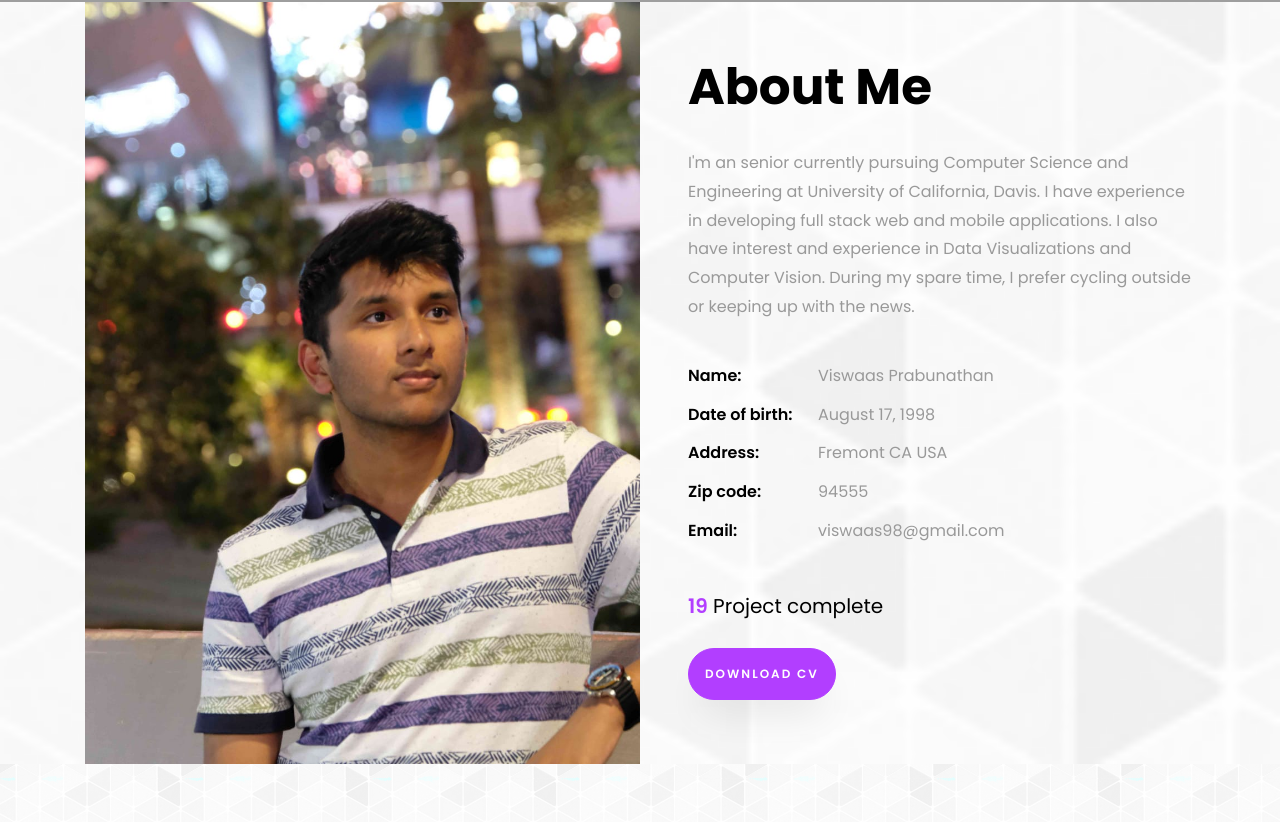
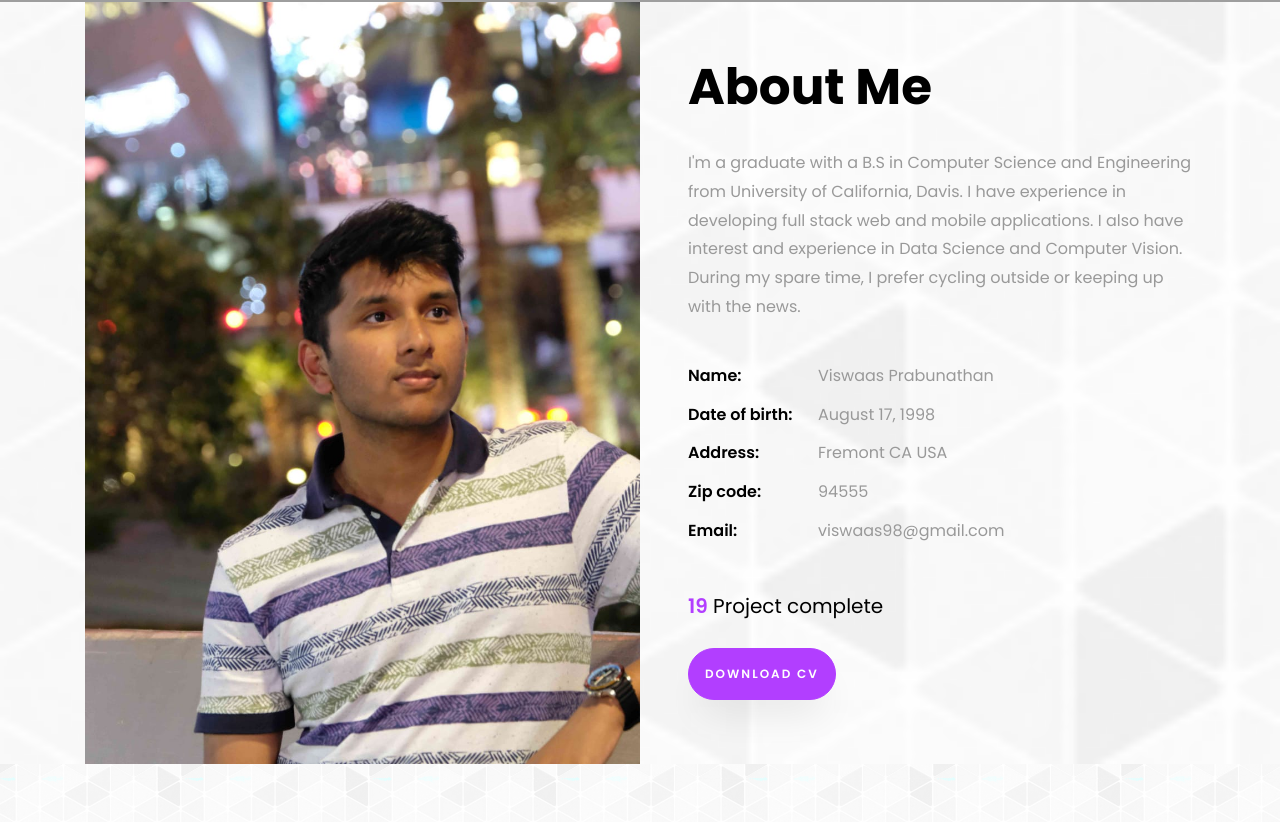
Before and after one commit to AuthorViswaas/portfolio_website, a plain HTML site: page index.html in a window 1280 px wide. Shown: the part 798-1620 px from the top of the page. Drawn offline with Linux system fonts and the light colour scheme; grey boxes are pictures that could not be loaded; files whose address does not match are found by name.

Commit message:
Edited after graduation

```diff
--- a/index.html
+++ b/index.html
@@ -85,7 +85,7 @@
 		          <div class="col-md-12 heading-section ftco-animate">
 		          	<h1 class="big">About</h1>
 		            <h2 class="mb-4">About Me</h2>
-		            <p>I'm an senior currently pursuing Computer Science and Engineering at University of California, Davis. I have experience in developing full stack web and mobile applications. I also have interest and experience in Data Visualizations and Computer Vision. During my spare time, I prefer cycling outside or keeping up with the news. </p>
+		            <p>I'm a graduate with a B.S in Computer Science and Engineering from University of California, Davis. I have experience in developing full stack web and mobile applications. I also have interest and experience in Data Science and Computer Vision. During my spare time, I prefer cycling outside or keeping up with the news. </p>
 		            <ul class="about-info mt-4 px-md-0 px-2">
 		            	<li class="d-flex"><span>Name:</span> <span>Viswaas Prabunathan</span></li>
 		            	<li class="d-flex"><span>Date of birth:</span> <span>August 17, 1998</span></li>
@@ -467,7 +467,7 @@
 				<div class="row justify-content-center">
 					<div class="col-md-7 ftco-animate text-center">
 						<h2 style="font-size: xx-large	;">I'm <span>Available</span> for Full-Time and Internship Positions</h2>
-						<p>I will graduating from UC Davis at the end of December 2020.</p>
+
 						<p class="mb-0"><a href="https://www.linkedin.com/in/viswaasprabunathan/" class="btn btn-primary py-3 px-5">Hire me</a></p>
 					</div>
 				</div>
```
